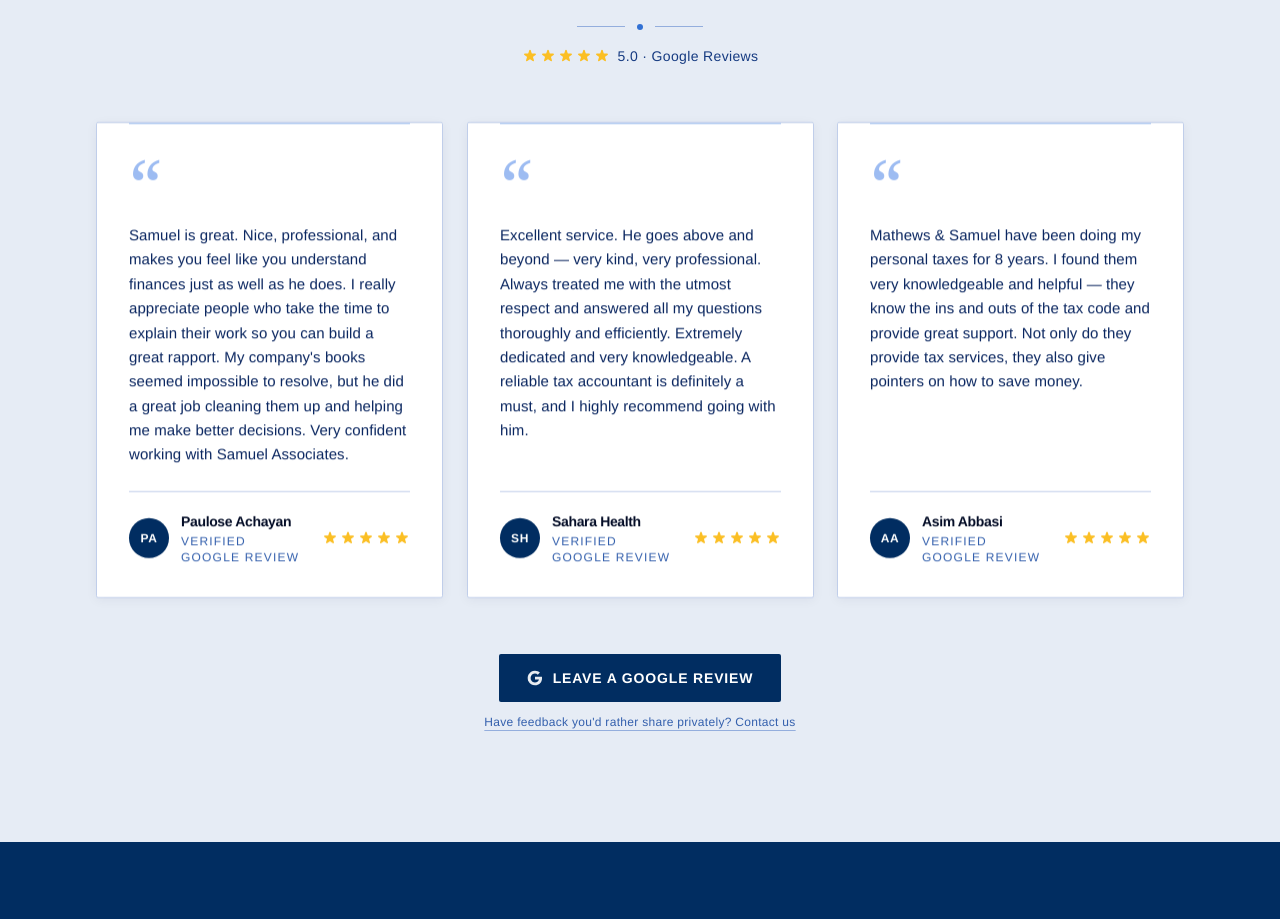
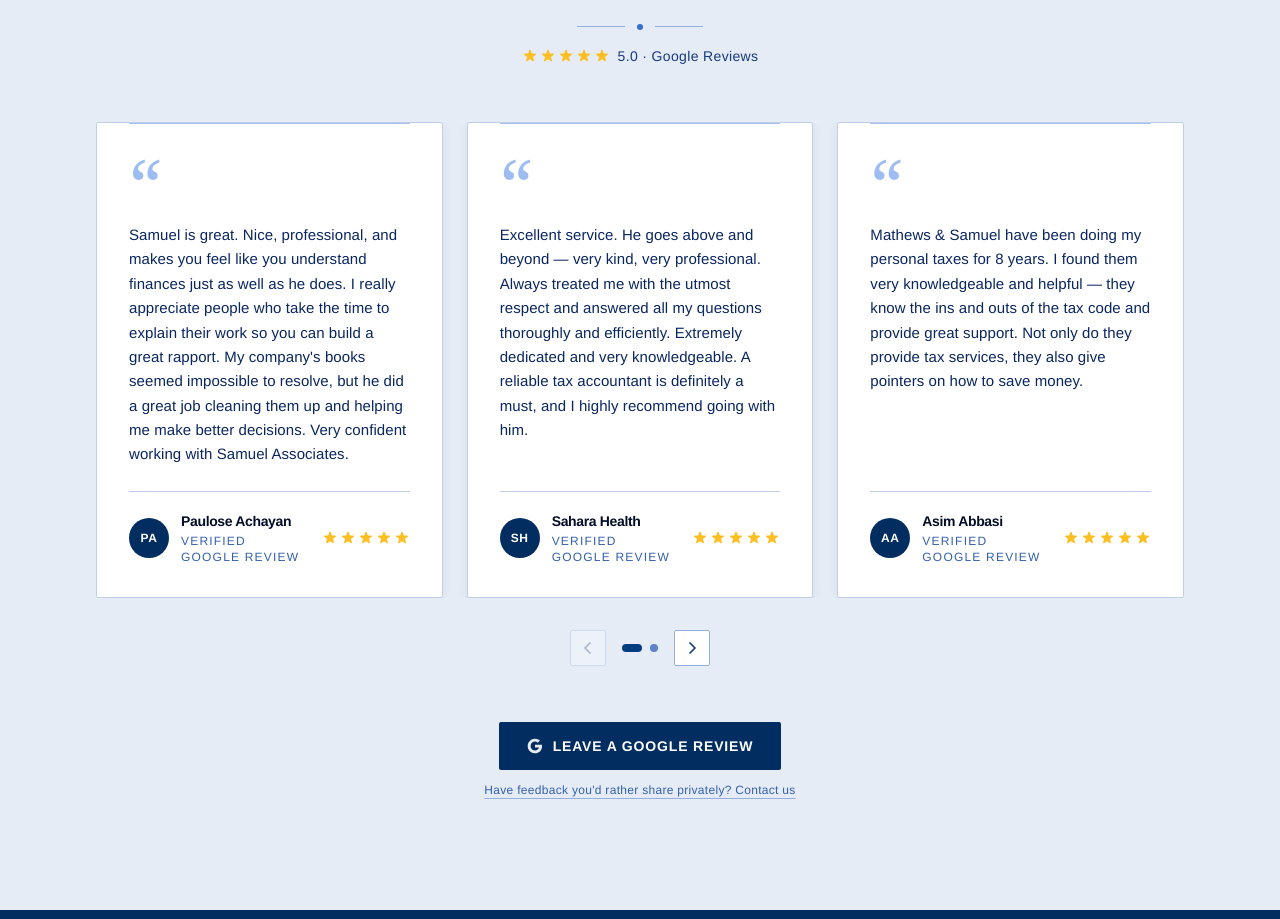
Before and after one commit to rmathew21/msacpas, a React (Vite) app: page / in a window 1280 px wide. Shown: the part 2853-3772 px from the top of the page. Built offline with nearby package versions, Linux system fonts and the light colour scheme.

Commit message:
feat: changed ReviewsSection.jsx component to display multiple reviews in a carousel

```diff
--- a/src/components/ReviewsSection.jsx
+++ b/src/components/ReviewsSection.jsx
@@ -1,4 +1,4 @@
-import { useEffect, useRef } from "react";
+import { useCallback, useState, useEffect, useRef } from "react";
 import { Link } from "react-router-dom";
 
 const REVIEWS = [
@@ -26,11 +26,31 @@ const REVIEWS = [
     initials: "AA",
     text: "Mathews & Samuel have been doing my personal taxes for 8 years. I found them very knowledgeable and helpful — they know the ins and outs of the tax code and provide great support. Not only do they provide tax services, they also give pointers on how to save money.",
   },
+  {
+    id: 4,
+    name: "Asim Abbasi",
+    rating: 5,
+    date: "Verified Google Review",
+    initials: "AA",
+    text: "Mathews & Samuel have been doing my personal taxes for 8 years. I found them very knowledgeable and helpful — they know the ins and outs of the tax code and provide great support. Not only do they provide tax services, they also give pointers on how to save money.",
+  },
+  {
+    id: 5,
+    name: "Asim Abbasi",
+    rating: 5,
+    date: "Verified Google Review",
+    initials: "AA",
+    text: "Mathews & Samuel have been doing my personal taxes for 8 years. I found them very knowledgeable and helpful — they know the ins and outs of the tax code and provide great support. Not only do they provide tax services, they also give pointers on how to save money.",
+  },
 ];
 
 const GOOGLE_REVIEW_URL =
   "https://www.google.com/search?client=safari&hs=h6wU&sca_esv=2eb1beb0bd5e5e34&rls=en&biw=1480&bih=883&sxsrf=ANbL-n5A59PTYO3Ij15X_jN1eAxjR20SkA:1774914887765&si=AL3DRZEsmMGCryMMFSHJ3StBhOdZ2-6yYkXd_doETEE1OR-qOU0_sxvIHugKZ0Jp7-iMNdpAsYvBy-jNmauqSnReKvWPq98jw5nsLbrWf2nObTvFk3mhmFpvDKnuVLn3EQ358fvEYzIn&q=Samuel+CPA+PLLC+Reviews&sa=X&ved=2ahUKEwjQ5pCb6ciTAxXPmmoFHaJxLc4Q0bkNegQIHhAH#";
 
+// how many cards visible at one time - desktop
+const CARDS_PER_PAGE = 3;
+
+// star rating
 function StarRating({ count = 5 }) {
   return (
     <div
@@ -54,58 +74,59 @@ function StarRating({ count = 5 }) {
   );
 }
 
-function ReviewCard({ review, index }) {
-  const cardRef = useRef(null);
+// review card
+function ReviewCard({ review }) {
+  // const cardRef = useRef(null);
 
-  useEffect(() => {
-    const el = cardRef.current;
-    if (!el) return;
+  // useEffect(() => {
+  //   const el = cardRef.current;
+  //   if (!el) return;
 
-    const observer = new IntersectionObserver(
-      ([entry]) => {
-        if (entry.isIntersecting) {
-          el.style.transitionDelay = `${index * 120}ms`;
-          el.classList.add("fade-up");
-          observer.unobserve(el);
-        }
-      },
-      { threshold: 0.15 }
-    );
+  //   const observer = new IntersectionObserver(
+  //     ([entry]) => {
+  //       if (entry.isIntersecting) {
+  //         el.style.transitionDelay = `${index * 120}ms`;
+  //         el.classList.add("fade-up");
+  //         observer.unobserve(el);
+  //       }
+  //     },
+  //     { threshold: 0.15 }
+  //   );
 
-    observer.observe(el);
-    return () => observer.disconnect();
-  }, [index]);
+  //   observer.observe(el);
+  //   return () => observer.disconnect();
+  // }, [index]);
 
   return (
     <article
-      ref={cardRef}
+      // ref={cardRef}
       className="
         relative flex flex-col bg-white border border-navy-100
-        rounded-sm p-7 sm:p-8
+        rounded-sm p-7 sm:p-8 h-full
         shadow-[0_2px_12px_rgba(10,25,60,0.06)]
         hover:shadow-[0_6px_24px_rgba(10,25,60,0.11)]
         hover:-translate-y-0.5
         transition-all duration-300 ease-out
-        opacity-0
         "
-      style={{ willChange: "transform, opacity" }}
+      // style={{ willChange: "transform, opacity" }}
     >
+      {/* top accent rule */}
       <span
         className="absolute top-0 left-8 right-8 h-px bg-royal-300 opacity-60"
         aria-hidden="true"
       />
-
+      {/* opening quote */}
       <span
         className="block font-serif text-[4.5rem] leading-none text-royal-200 select-none mb-1 -mt-2"
         aria-hidden="true"
       >
         &ldquo;
       </span>
-
+      {/* body */}
       <p className="text-navy-700 text-[0.9375rem] leading-relaxed font-light tracking-[0.005em] flex-1">
         {review.text}
       </p>
-
+      {/* footer */}
       <div className="mt-6 pt-5 border-t border-navy-100 flex items-center gap-3">
         <div
           className="w-10 h-10 rounded-full flex items-center justify-center flex-shrink-0 bg-royal-700 text-white text-xs font-semibold tracking-wider uppercase"
@@ -135,26 +156,184 @@ function ReviewCard({ review, index }) {
   );
 }
 
-//
-export function ReviewSection() {
-  const headinRef = useRef(null);
+//Arrow button
+
+function ArrowButton({ direction, onClick, disabled }) {
+  return (
+    <button
+      onClick={onClick}
+      disabled={disabled}
+      aria-label={direction === "prev" ? "Previous reviews" : "Next reviews"}
+      className="w-9 h-9 flex items-center justify-center rounded-sm border
+    border-navy-200 bg-white text-navy-500
+    hover:border-royal-400 hover:text-royal-700 hover:bg-royal-50
+    disabled:opacity-30 disabled:pointer-events-none
+    transition-all duration-150
+    focus-visible:outline focus-visible:outline-2 focus-visible:outline-offset-2 focus-visible:outline-royal-500"
+    >
+      {direction === 'prev' ? (
+        <svg
+        className="w-4 h-4"
+        viewBox="0 0 16 16"
+        fill="none"
+        stroke="currentColor"
+        strokeWidth="1.75"
+        aria-hidden="true"
+      >
+        <path d="M10 3L5 8l5 5" strokeLinecap="round" strokeLinejoin="round" />
+      </svg>
+      ) : (
+        <svg
+          className="w-4 h-4"
+          viewBox="0 0 16 16"
+          fill="none"
+          stroke="currentColor"
+          strokeWidth="1.75"
+          aria-hidden="true"
+        >
+          <path d="M6 3l5 5-5 5" strokeLinecap="round" strokeLinejoin="round" />
+        </svg>
+      )}
+    </button>
+  );
+}
+
+// Desktop carousel
+function DesktopCarousel({ reviews }) {
+  const [page, setPage] = useState(0);
+  const trackRef = useRef(null);
+
+  const totalPages = Math.ceil(reviews.length / CARDS_PER_PAGE);
+  const canPrev = page > 0;
+  const canNext = page < totalPages - 1;
 
   useEffect(() => {
-    const el = headinRef.current;
-    if (!el) return;
+    if (trackRef.current) {
+      trackRef.current.style.transform =
+      `translateX(calc(${page * -100}% - ${page} * var(--carousel-gap, 1.25rem)))`;
+    }
+  }, [page]);
 
-    const observer = new IntersectionObserver(
-      ([entry]) => {
-        if (entry.isIntersecting) {
-          el.classList.add("fade-up");
-          observer.unobserve(el);
-        }
-      },
-      { threshold: 0.2 }
-    );
+  const prev = useCallback(() => setPage((p) => Math.max(0, p-1)), []);
+  const next = useCallback(
+    () => setPage((p) => Math.min(totalPages -1, p + 1)),
+    [totalPages]
+  );
 
-    observer.observe(el);
-    return () => observer.disconnect();
+  return (
+    <div className="hidden md:block">
+      <div className="overflow-hidden">
+        <div
+          ref={trackRef}
+          className="flex gap-5 lg:gap-6 transition-transform duration-500 ease-[cubic-bezier(0.32,0.72,0,1)]"
+          style={{
+            '--carousel-gap': '1.25rem',
+            willChange: 'transform',
+          }}
+          >
+            {reviews.map((review) => (
+              <div
+              key={review.id}
+              className="
+                flex-none
+                w-[calc((100%-2*1.25rem)/3)]
+                lg:w-[calc((100%-2*1.5rem)/3)]
+              "
+              style={{ "--carousel-gap": "1.5rem" }}
+            >
+              <ReviewCard review={review} />
+            </div>
+            ))}
+        </div>
+      </div>
+
+      {/* Navigation */}
+      {totalPages > 1 && (
+        <div
+        className="flex items-center justify-center gap-4 mt-8"
+        role="group"
+        aria-label="Carousel navigation"
+        >
+          <ArrowButton direction='prev' onClick={prev} disabled={!canPrev} />
+
+          {/* Dot / pill indicators */}
+          <div className="flex items-center gap-2" role="tablist" aria-label="Review pages">
+            {Array.from({ length: totalPages }).map((_, i) => (
+              <button
+                key={i}
+                role="tab"
+                aria-selected={i === page}
+                aria-label={`Page ${i + 1}`}
+                onClick={() => setPage(i)}
+                className={`
+                  rounded-full transition-all duration-200
+                  focus-visible:outline focus-visible:outline-2 focus-visible:outline-offset-2 focus-visible:outline-royal-500
+                  ${
+                    i === page
+                      ? "w-5 h-2 bg-royal-600"
+                      : "w-2 h-2 bg-navy-300 hover:bg-navy-400"
+                  }
+                `}
+              />
+            ))}
+          </div>
+
+          <ArrowButton direction='next' onClick={next} disabled={!canNext} />
+        </div>
+      )}
+    </div>
+  );
+}
+
+// Mobile stack
+function MobileStack({ reviews }) {
+  return (
+    <div className="md:hidden flex flex-col gap-5">
+      {reviews.map((review) => (
+        <ReviewCard key={review.id} review={review} />
+      ))}
+    </div>
+  );
+}
+
+//main export
+export function ReviewSection() {
+  const headingRef = useRef(null);
+  const cardsRef = useRef(null);
+
+  useEffect(() => {
+    const targets = [headingRef.current, cardsRef.current];
+    const observers = targets.map((el, i) => {
+      if (!el) return null;
+      const obs = new IntersectionObserver(
+        ([entry]) => {
+          if (entry.isIntersecting) {
+            if (i === 1) el.style.transitionDelay = '80ms';
+            el.classList.add('fade-up');
+            obs.unobserve(el);
+          }
+        },
+        { threshold: i === 0 ? 0.2 : 0.1 }
+      );
+      obs.observe(el);
+      return obs;
+    });
+    return () => observers.forEach((o) => o?.disconnect());
+    // const el = headingRef.current;
+
+
+    // const observer = new IntersectionObserver(
+    //   ([entry]) => {
+    //     if (entry.isIntersecting) {
+    //       el.classList.add("fade-up");
+    //       observer.unobserve(el);
+    //     }
+    //   },
+    //   { threshold: 0.2 }
+    // );
+
+    // observer.observe(el);
+    // return () => observer.disconnect();
   }, []);
 
   return (
@@ -165,7 +344,7 @@ export function ReviewSection() {
     >
       <div className="max-w-6xl mx-auto px-4 sm:px-6 lg:px-8">
         {/* section header */}
-        <div ref={headinRef} className="text-center mb-14 opacity-0">
+        <div ref={headingRef} className="text-center mb-14 opacity-0">
           <p className="text-royal-600 text-xs font-semibold tracking-[0.18em] uppercase mb-3">
             Client Testimonials
           </p>
@@ -196,12 +375,19 @@ export function ReviewSection() {
           </div>
         </div>
 
-        <div className="grid grid-cols-1 md:grid-cols-3 gap-5 lg:gap-6">
+        {/* Cards */}
+        <div ref={cardsRef} className="opacity-0">
+          <DesktopCarousel reviews={REVIEWS} />
+          <MobileStack reviews={REVIEWS} />
+        </div>
+
+        {/* <div className="grid grid-cols-1 md:grid-cols-3 gap-5 lg:gap-6">
           {REVIEWS.map((review, i) => (
             <ReviewCard key={review.id} review={review} index={i} />
           ))}
-        </div>
+        </div> */}
 
+            {/* CTA */}
         <div className="mt-14 flex flex-col items-center gap-3 text-center">
           <a
             href={GOOGLE_REVIEW_URL}
```
